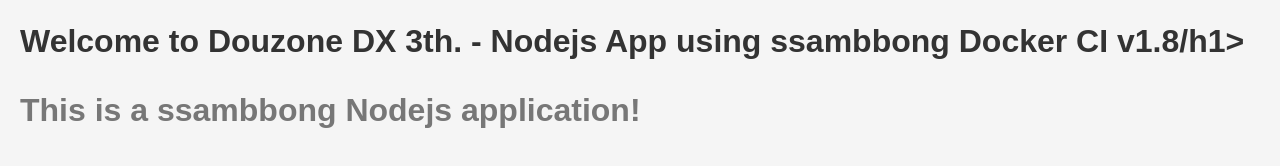
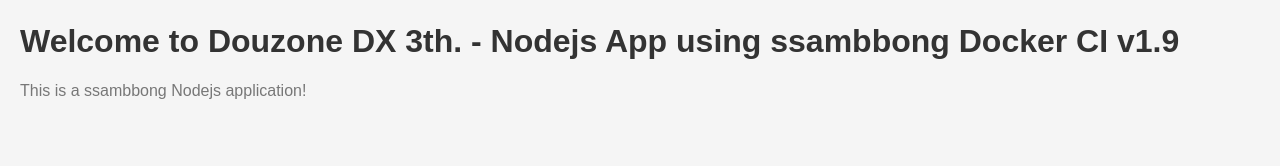
Before and after one commit to 201820863/docker-CI, a website: page public/index.html in a window 1280 px wide. Shown: the part 304-470 px from the top of the page. Drawn offline with Linux system fonts and the light colour scheme.

Commit message:
v1.9 release

```diff
--- a/public/index.html
+++ b/public/index.html
@@ -7,7 +7,7 @@
 </head>
 <body>
   <img src="images/fastcampus.png" alt="fastcampus logo">
-  <h1>Welcome to Douzone DX 3th. - Nodejs App using ssambbong Docker CI v1.8/h1>
+  <h1>Welcome to Douzone DX 3th. - Nodejs App using ssambbong Docker CI v1.9</h1>
   <p>This is a ssambbong Nodejs application!</p>
 </body>
 </html>
```
